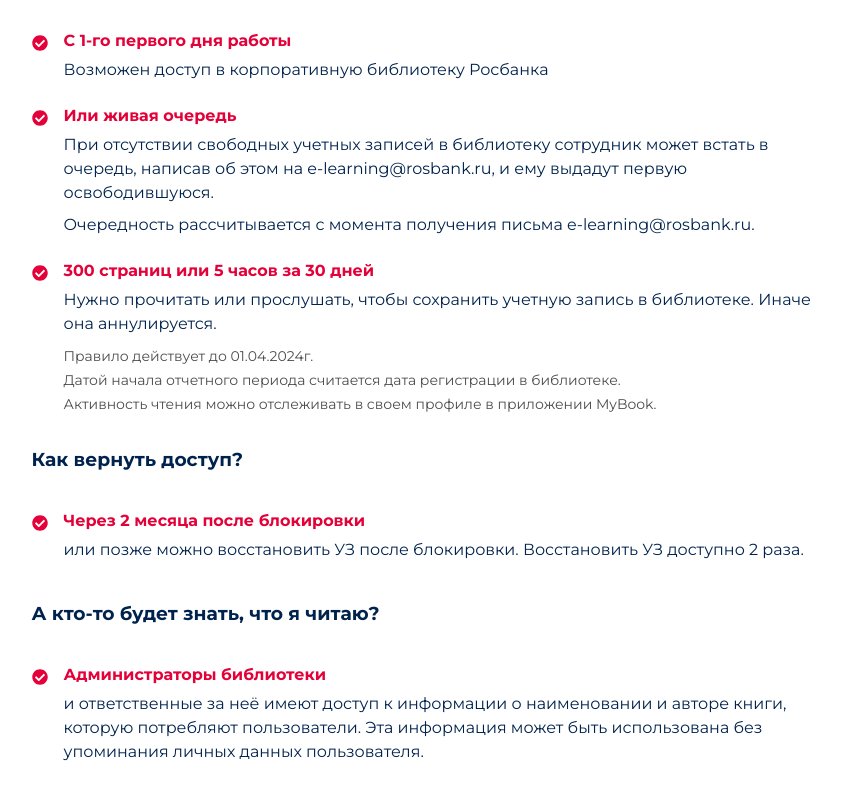
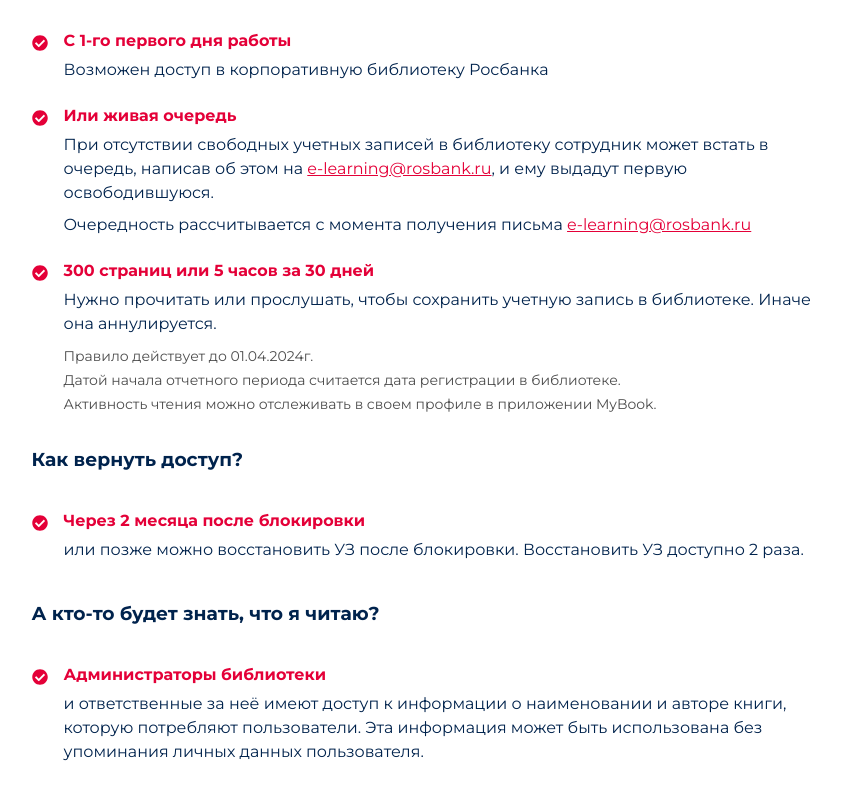
Before and after one commit to Kosticivan5/libraryROS, a React (Vite) app: page / in a window 1280 px wide. Shown: the part 770-1570 px from the top of the page, without its empty margins (230-1071 px from the left). Built offline with nearby package versions, Linux system fonts and the light colour scheme.

Commit message:
link changed

```diff
--- a/src/pages/Rules.jsx
+++ b/src/pages/Rules.jsx
@@ -28,12 +28,13 @@ const Rules = () => {
               <h4>Или живая очередь</h4>
               <p>
                 При отсутствии свободных учетных записей в библиотеку сотрудник
-                может встать в очередь, написав об этом на
-                e-learning@rosbank.ru, и ему выдадут первую освободившуюся.
+                может встать в очередь, написав об этом на{" "}
+                <a href="mailto:e-learning@rosbank.ru">e-learning@rosbank.ru</a>
+                , и ему выдадут первую освободившуюся.
               </p>
               <p>
-                Очередность рассчитывается с момента получения письма
-                e-learning@rosbank.ru.
+                Очередность рассчитывается с момента получения письма{" "}
+                <a href="mailto:e-learning@rosbank.ru">e-learning@rosbank.ru</a>
               </p>
             </div>
           </div>
```
